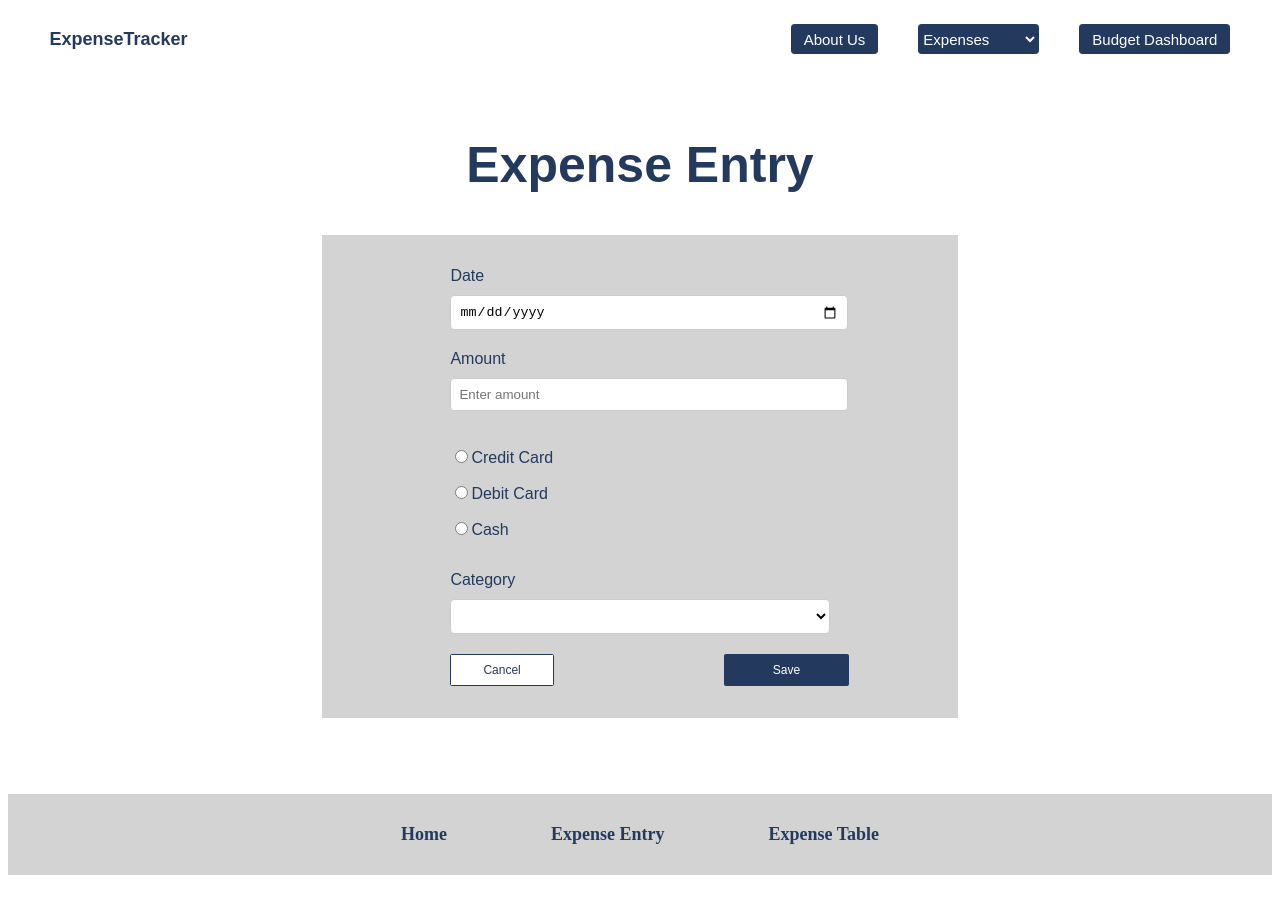
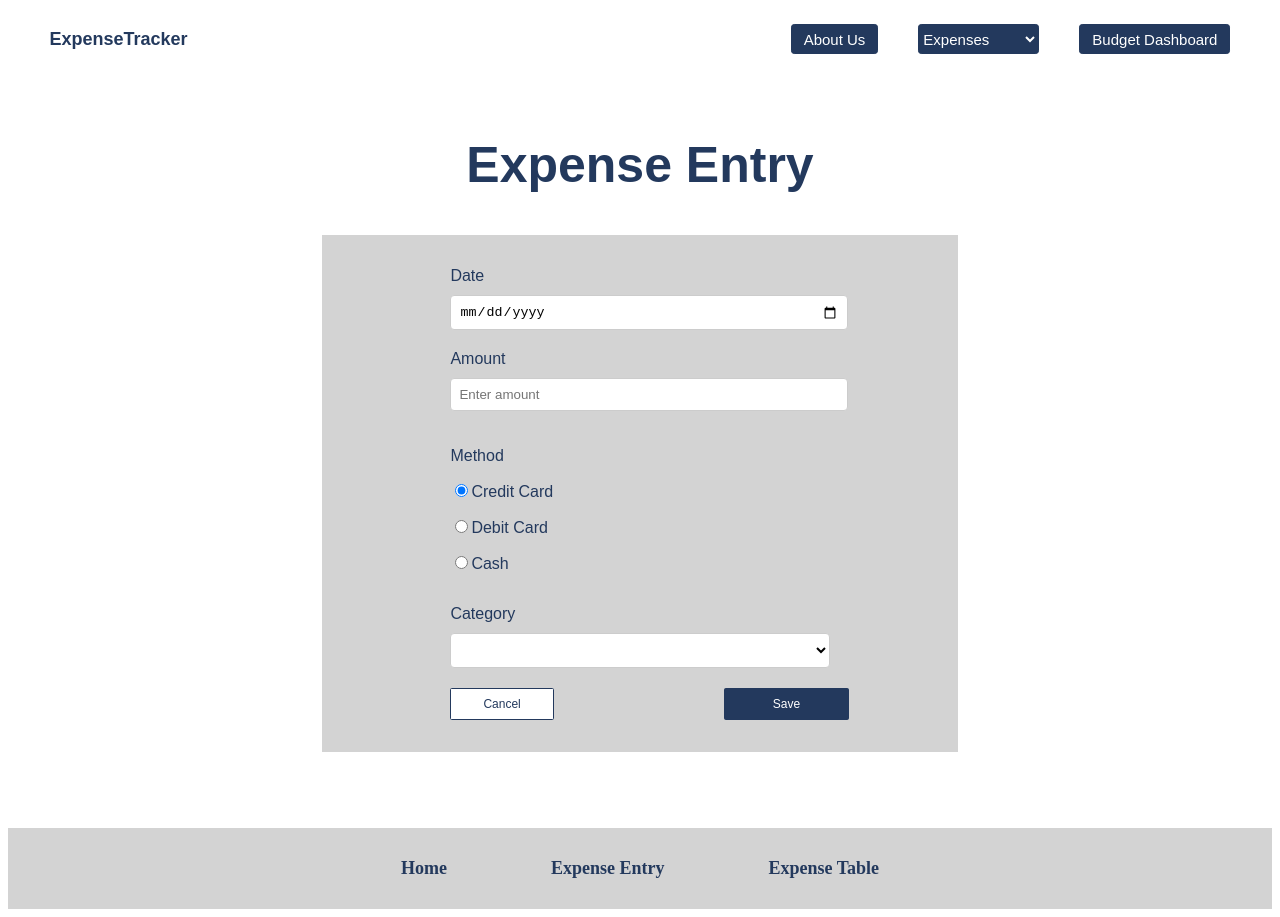
Before and after one commit to VictorOshiomah/ExpenseTracker, an Angular app: page /expense-entry in a window 1280 px wide. Before the commit the page ends 883 px from the top, so only its background shows below. Built offline with nearby package versions, Linux system fonts and the light colour scheme.

Commit message:
ExpenseForm_ver1
Automating Expense Entry Form

```diff
--- a/src/app/expense-entry/expense-entry.component.css
+++ b/src/app/expense-entry/expense-entry.component.css
@@ -72,3 +72,7 @@ form input {
   color: white;
   padding: 0.5rem 3rem 0.5rem 3rem;
 }
+
+#method {
+  margin-top: 0;
+}
--- a/src/app/expense-entry/expense-entry.component.html
+++ b/src/app/expense-entry/expense-entry.component.html
@@ -3,15 +3,33 @@
   <form action="">
     <div class="form-group">
       <label for="date">Date</label>
-      <input id="date" type="date" placeholder="Enter the date" />
+      <input
+        id="date"
+        type="date"
+        placeholder="Enter the date"
+        name="date"
+        [(ngModel)]="date"
+      />
     </div>
     <div class="form-group">
       <label for="amount">Amount</label>
-      <input id="amount" type="text" placeholder="Enter amount" />
+      <input
+        id="amount"
+        type="text"
+        placeholder="Enter amount"
+        name="amount"
+        [(ngModel)]="amount"
+      />
     </div>
     <div class="form-payment">
+      <p id="method">Method</p>
       <div class="form-group1">
-        <input type="radio" id="creditcard" name="paymentmethod" />
+        <input
+          type="radio"
+          id="creditcard"
+          name="paymentmethod"
+          [(ngModel)]="paymentMethod"
+        />
         <label for="creditcard">Credit Card</label>
       </div>
       <div class="form-group1">
--- a/src/app/expense-entry/expense-entry.component.ts
+++ b/src/app/expense-entry/expense-entry.component.ts
@@ -3,8 +3,10 @@ import { Component } from '@angular/core';
 @Component({
   selector: 'app-expense-entry',
   templateUrl: './expense-entry.component.html',
-  styleUrl: './expense-entry.component.css'
+  styleUrl: './expense-entry.component.css',
 })
 export class ExpenseEntryComponent {
-
+  amount: number;
+  date: any;
+paymentMethod: any;
 }
```
